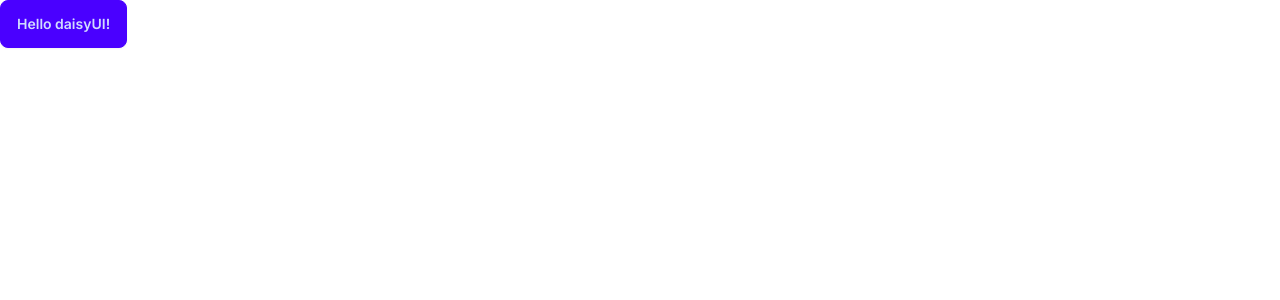
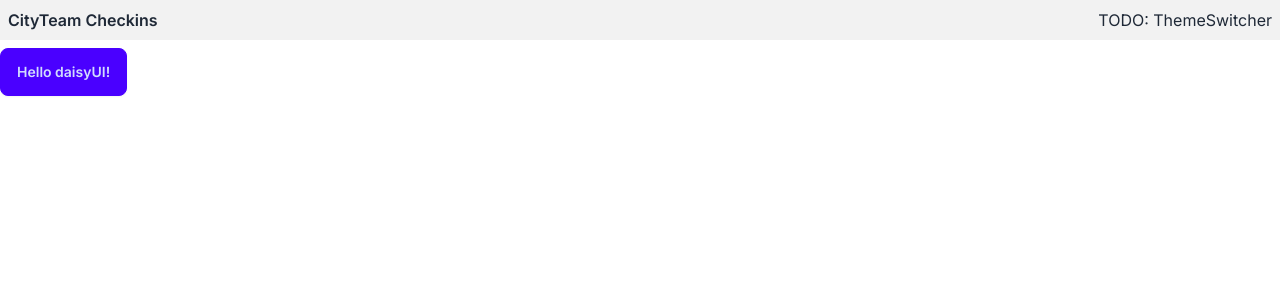
Before and after one commit to cityteam/checkins-next, a Next.js app: page / in a window 1280 px wide. Shown: the top 300 px of the page. Built offline with nearby package versions, Linux system fonts and the light colour scheme.

Commit message:
Implement basic NavBar and integrate into layout.tsx.

```diff
--- a/src/app/layout.tsx
+++ b/src/app/layout.tsx
@@ -15,6 +15,7 @@
 // Internal Modules ----------------------------------------------------------
 
 import "./globals.css";
+import { NavBar } from "@/components/layout/NavBar";
 import { ThemeWrapper } from "@/components/layout/ThemeWrapper";
 import { ThemeContextProvider } from "@/contexts/ThemeContext";
 
@@ -36,7 +37,7 @@
       <body className={inter.className}>
         <ThemeContextProvider>
           <ThemeWrapper>
-            {/* TODO - navbar goes here */}
+            <NavBar />
             {children}
           </ThemeWrapper>
         </ThemeContextProvider>
--- /dev/null
+++ b/src/components/layout/NavBar.tsx
@@ -0,0 +1,30 @@
+"use client";
+
+// @/components/layout/NavBar.tsx
+
+/**
+ * Navigation bar for the global layout of this application.
+ *
+ * @packageDocumentation
+ */
+
+// External Modules ----------------------------------------------------------
+
+import Link from "next/link";
+
+// Internal Modules ----------------------------------------------------------
+
+// Public Objects ------------------------------------------------------------
+
+export const NavBar = () => {
+  return (
+    <div className="flex justify-between mb-2 px-2 py-2 items-center bg-base-200">
+      <Link href="/">
+        <span className="font-semibold">CityTeam Checkins</span>
+      </Link>
+      <div>
+        <span>TODO: ThemeSwitcher</span>
+      </div>
+    </div>
+  )
+}
```
